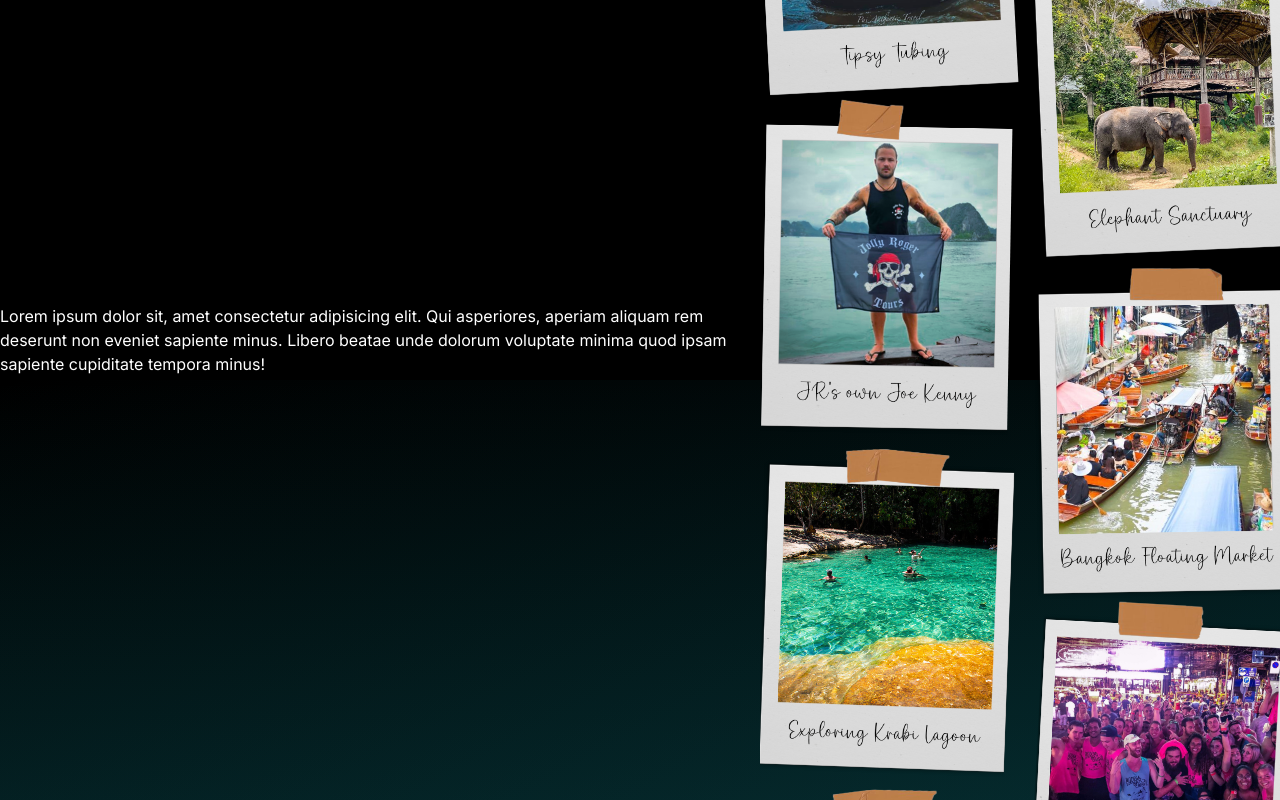
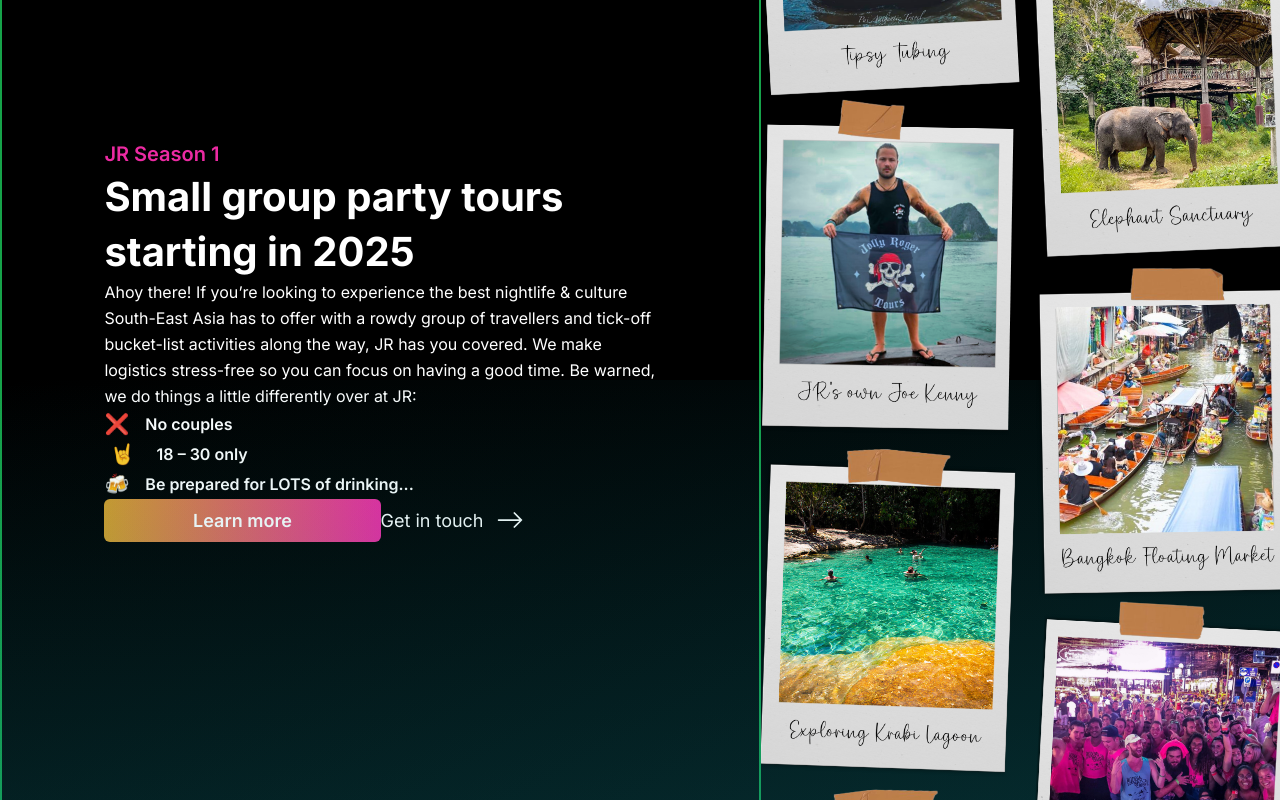
Before and after one commit to DWC97/j3-v3-project, a Next.js app: page / in a window 1280 px wide. Shown: the part 1000-1800 px from the top of the page. Built offline with nearby package versions, Linux system fonts and the light colour scheme.

Commit message:
about text content markup

```diff
--- a/src/components/about/About2.tsx
+++ b/src/components/about/About2.tsx
@@ -105,10 +105,33 @@ export function About2(){
         <div className="flex flex-row bg-black h-[1080px] relative">
             <div className='absolute bottom-0 left-0 w-full h-[500px] bg-gradient-to-b from-transparent to-custom-blue opacity-20' />
             <div className='absolute bottom-0 left-0 w-full h-[500px] bg-gradient-to-br from-transparent to-custom-blue opacity-20' />
-            <div className='flex h-full w-3/5 justify-center items-center '>
-                <p className='text-white'>Lorem ipsum dolor sit, amet consectetur adipisicing elit. Qui asperiores, aperiam aliquam rem deserunt non eveniet sapiente minus. Libero beatae unde dolorum voluptate minima quod ipsam sapiente cupiditate tempora minus!</p>
+            <div className='flex flex-col h-full w-3/5 justify-center px-[8%] border-2 border-green-600'>
+                <h3 className='text-custom-pink text-[20px] font-semibold'>JR Season 1</h3>
+                <h2 className='text-white font-bold text-[40px] leading-snug'>Small group party tours starting in 2025</h2>
+                <p className='text-white text-[16px] leading-relaxed'>Ahoy there! If you’re looking to experience the best nightlife & culture South-East Asia has to offer with a rowdy group of travellers and tick-off bucket-list activities along the way, JR has you covered. We make logistics stress-free so you can focus on having a good time. Be warned, we do things a little differently over at JR:</p>
+                <div className='flex flex-row items-center'>
+                    <span className='text-[20px] mr-4'>❌</span>
+                    <span className='font-semibold text-white text-[16px]'>No couples</span>
+                </div>
+                <div className='flex flex-row items-center'>
+                    <span className='text-[20px] mr-4'>&nbsp;🤘&nbsp;</span>
+                    <span className='font-semibold text-white text-[16px]'>18 – 30 only</span>
+                </div>
+                <div className='flex flex-row items-center'>
+                    <span className='text-[20px] mr-4'>🍻</span>
+                    <span className='font-semibold text-white text-[16px]'>Be prepared for LOTS of drinking...</span>
+                </div>
+                <div className='flex flex-row items-center'>
+                    <button className='font-semibold  text-white w-1/2 py-2 rounded-md bg-gradient-to-r from-custom-orange to-custom-pink text-[18px]'>Learn more</button>
+                    <div className='flex flex-row items-center justify-center'>
+                        <button className='text-white text-[18px]'>Get in touch</button>
+                        <svg xmlns="http://www.w3.org/2000/svg" className='pl-3' width={40} height={32} viewBox="0 0 16 16"><path fill="white" fillRule="evenodd" d="M1 8a.5.5 0 0 1 .5-.5h11.793l-3.147-3.146a.5.5 0 0 1 .708-.708l4 4a.5.5 0 0 1 0 .708l-4 4a.5.5 0 0 1-.708-.708L13.293 8.5H1.5A.5.5 0 0 1 1 8"></path></svg>
+                    </div>
+
+                </div>
+
             </div>
-            <div className="gallery " ref={gallery}>
+            <div className="gallery" ref={gallery}>
                 <div className="galleryWrapper">
                     <Column imagesData={[imageData[0], imageData[1], imageData[2], imageData[3], imageData[4], imageData[5]]} y={y}/>
                     <Column imagesData={[imageData[6], imageData[7], imageData[8], imageData[9], imageData[10], imageData[11]]} y={y2}/>
```
